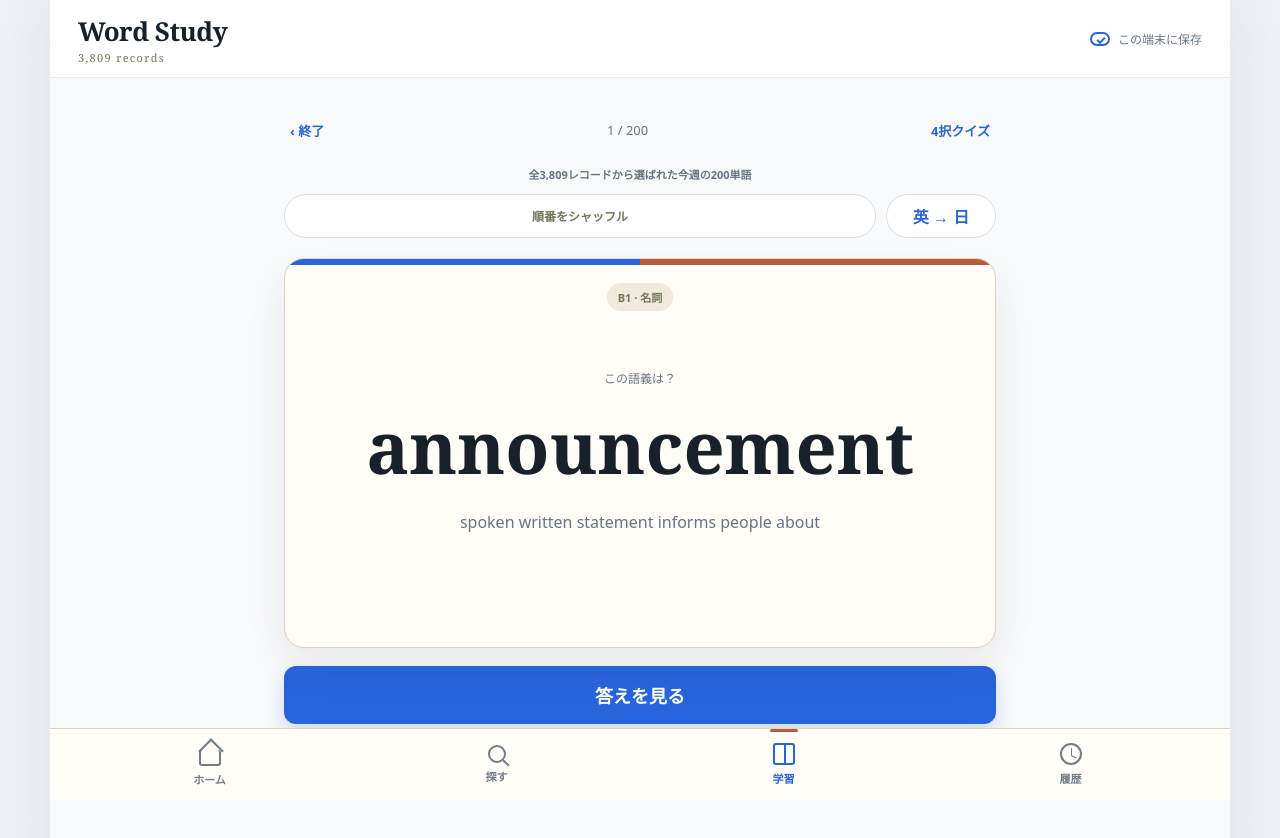
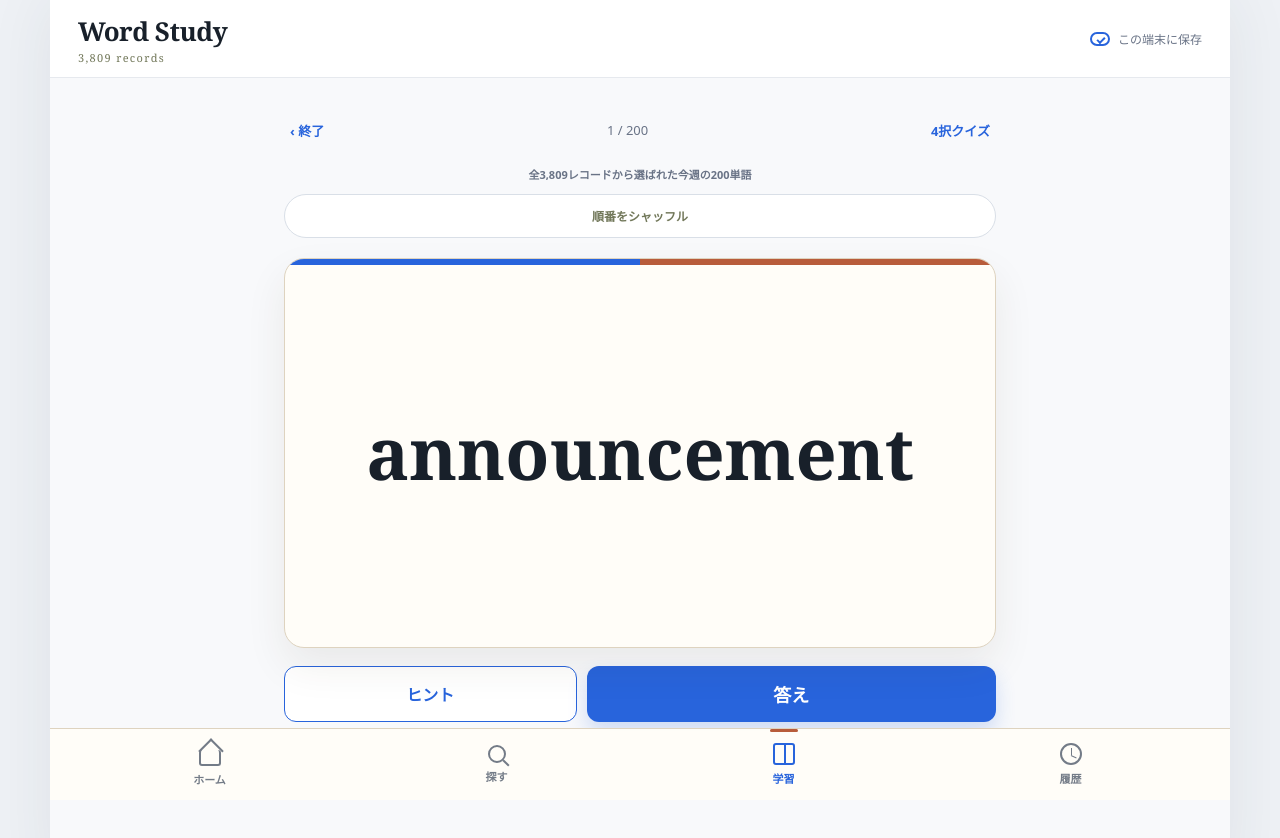
Before and after one commit to sawachair-spec/oxford-3000-study, a React (Vite) app: page / in a window 1280 px wide. Both pictures are taken after a click on the button "学習". Shown: the top 838 px of the page. Built offline with nearby package versions, Linux system fonts and the light colour scheme.

Commit message:
Add staged hint and answer card reveals

```diff
--- a/src/App.tsx
+++ b/src/App.tsx
@@ -3,6 +3,7 @@ import { useEffect, useMemo, useState } from "react";
 type Cefr = "A1" | "A2" | "B1" | "B2";
 type View = "home" | "search" | "study" | "quiz" | "history" | "detail";
 type Result = "unknown" | "uncertain" | "known" | "correct" | "incorrect";
+type RevealStage = "word" | "hint" | "answer";
 
 type WordRecord = {
   id: string;
@@ -105,8 +106,8 @@ export default function Home() {
   const [weeklySetIds, setWeeklySetIds] = useState<string[]>([]);
   const [studyOrderIds, setStudyOrderIds] = useState<string[]>([]);
   const [studyIndex, setStudyIndex] = useState(0);
-  const [revealed, setRevealed] = useState(false);
-  const [direction, setDirection] = useState<"en-ja" | "ja-en">("en-ja");
+  const [revealStage, setRevealStage] = useState<RevealStage>("word");
+  const direction: "en-ja" = "en-ja";
   const [query, setQuery] = useState("");
   const [posFilter, setPosFilter] = useState("all");
   const [quizChoices, setQuizChoices] = useState<WordRecord[]>([]);
@@ -164,7 +165,7 @@ export default function Home() {
     setWeeklySetIds(weeklyIds);
     setStudyOrderIds(shuffle(weeklyIds));
     setStudyIndex(0);
-    setRevealed(false);
+    setRevealStage("word");
   }, [records]);
 
   const studyDeck = useMemo(
@@ -220,7 +221,7 @@ export default function Home() {
   function reshuffleStudy() {
     setStudyOrderIds((ids) => shuffle(ids));
     setStudyIndex(0);
-    setRevealed(false);
+    setRevealStage("word");
     setQuizAnswered(null);
   }
 
@@ -240,7 +241,7 @@ export default function Home() {
   function rateCard(result: Result) {
     if (!current) return;
     addHistory(current, "card", result);
-    setRevealed(false);
+    setRevealStage("word");
     setStudyIndex((value) => value + 1);
   }
 
@@ -285,7 +286,7 @@ export default function Home() {
       recordIds: updatedSet,
     }));
     setStudyIndex(0);
-    setRevealed(false);
+    setRevealStage("word");
     navigate("study");
   }
 
@@ -386,21 +387,30 @@ export default function Home() {
               <span className="study-pool-note">全3,809レコードから選ばれた今週の200単語</span>
               <div className="study-controls">
                 <button className="shuffle-button" onClick={reshuffleStudy}>順番をシャッフル</button>
-                <button className="direction-toggle" onClick={() => setDirection((value) => value === "en-ja" ? "ja-en" : "en-ja")}>{direction === "en-ja" ? "英 → 日" : "日 → 英"}</button>
               </div>
             </div>
             {current ? <>
-              <section className={`study-card ${revealed ? "revealed" : ""}`}>
-                <span className="level-chip">{current.cefr} · {posJa[current.part_of_speech] ?? current.part_of_speech}</span>
-                <p className="prompt-label">{direction === "en-ja" ? "この語義は？" : "この英単語は？"}</p>
-                <h1>{direction === "en-ja" ? displayWord(current.word) : current.japanese_gloss}</h1>
-                <p className="sense">{direction === "en-ja" ? current.sense_label : current.japanese_definition}</p>
-                {revealed && <div className="answer-panel">
-                  <span>ANSWER</span><h2>{direction === "en-ja" ? current.japanese_gloss : displayWord(current.word)}</h2>
-                  <p>{current.english_definition}</p><p>{current.japanese_definition}</p>
+              <section className={`study-card stage-${revealStage}`}>
+                <h1>{displayWord(current.word)}</h1>
+                {revealStage === "hint" && <div className="hint-panel">
+                  <span>HINT · ENGLISH DEFINITION</span>
+                  <p>{current.english_definition}</p>
+                </div>}
+                {revealStage === "answer" && <div className="answer-panel">
+                  <span>ANSWER</span>
+                  <h2>{current.japanese_gloss}</h2>
+                  <dl>
+                    <div><dt>レベル・品詞</dt><dd>{current.cefr} · {posJa[current.part_of_speech] ?? current.part_of_speech}</dd></div>
+                    <div><dt>語義</dt><dd>{current.sense_label || "—"}</dd></div>
+                    <div><dt>English definition</dt><dd>{current.english_definition}</dd></div>
+                    <div><dt>日本語定義</dt><dd>{current.japanese_definition}</dd></div>
+                  </dl>
                 </div>}
               </section>
-              {!revealed ? <button className="primary-cta reveal-button" onClick={() => setRevealed(true)}>答えを見る</button> :
+              {revealStage !== "answer" ? <div className="reveal-actions">
+                <button className="hint-button" disabled={revealStage === "hint"} onClick={() => setRevealStage("hint")}>{revealStage === "hint" ? "ヒント表示中" : "ヒント"}</button>
+                <button className="primary-cta reveal-button" onClick={() => setRevealStage("answer")}>答え</button>
+              </div> :
                 <div className="rating-buttons">
                   <button onClick={() => rateCard("unknown")}><b>1</b>わからない</button>
                   <button onClick={() => rateCard("uncertain")}><b>2</b>あいまい</button>
--- a/src/index.css
+++ b/src/index.css
@@ -110,20 +110,29 @@ button, a { -webkit-tap-highlight-color: transparent; }
 .study-head button { min-height: 44px; border: 0; background: none; color: var(--blue); font-weight: 700; cursor: pointer; }
 .study-settings { display: grid; gap: 12px; margin: 12px 0 20px; }
 .study-pool-note { color: var(--muted); font-size: 11px; font-weight: 700; text-align: center; }
-.study-controls { display: grid; grid-template-columns: 1fr 110px; gap: 10px; }
+.study-controls { display: grid; grid-template-columns: 1fr; gap: 10px; }
 .shuffle-button { min-height: 44px; border: 1px solid #d9dfe7; border-radius: 999px; background: white; color: var(--olive); font-size: 12px; font-weight: 800; cursor: pointer; }
-.direction-toggle { min-width: 95px; border: 1px solid #d9dfe7; border-radius: 999px; background: white; color: var(--blue); font-weight: 800; cursor: pointer; }
 .study-card { min-height: 390px; padding: 34px; display: flex; flex-direction: column; justify-content: center; align-items: center; text-align: center; background: var(--paper-card); border: 1px solid var(--line); border-radius: 20px; box-shadow: 0 18px 40px rgba(64, 50, 28, .08); position: relative; overflow: hidden; }
 .study-card::before { content: ""; position: absolute; inset: 0 0 auto; height: 6px; background: linear-gradient(90deg, var(--blue) 0 50%, var(--terracotta) 50%); }
 .level-chip { position: absolute; top: 24px; color: var(--olive); background: #efeadb; border-radius: 999px; padding: 6px 11px; font-size: 11px; font-weight: 700; }
 .prompt-label { color: var(--muted); font-size: 12px; }
 .study-card > h1 { margin: 8px 0; font-family: Georgia, "Yu Mincho", serif; font-size: clamp(44px, 10vw, 72px); line-height: 1.1; }
 .sense { max-width: 520px; color: var(--muted); }
+.hint-panel { width: min(100%, 560px); margin-top: 34px; padding: 24px; background: #f6f3e9; border: 1px solid var(--line); border-radius: 14px; }
+.hint-panel span { color: var(--olive); font-size: 9px; letter-spacing: .14em; font-weight: 900; }
+.hint-panel p { margin: 10px 0 0; color: #4f5945; font-family: Georgia, serif; font-size: 18px; line-height: 1.65; }
 .answer-panel { width: calc(100% + 68px); margin: 24px -34px -34px; padding: 22px 30px 28px; background: var(--blue-soft); border-top: 1px solid #cbdcff; }
 .answer-panel span { color: var(--blue); font-size: 9px; letter-spacing: .2em; font-weight: 900; }
 .answer-panel h2 { margin: 5px 0 10px; font-size: 28px; }
 .answer-panel p { margin: 7px 0; font-size: 13px; color: #526078; }
-.reveal-button { margin-top: 18px; }
+.answer-panel dl { display: grid; gap: 10px; max-width: 580px; margin: 18px auto 0; text-align: left; }
+.answer-panel dl div { padding-top: 10px; border-top: 1px solid #cbdcff; }
+.answer-panel dt { color: var(--blue); font-size: 9px; font-weight: 900; letter-spacing: .08em; }
+.answer-panel dd { margin: 4px 0 0; color: #526078; font-size: 13px; line-height: 1.55; }
+.reveal-actions { display: grid; grid-template-columns: 1fr 1.4fr; gap: 10px; margin-top: 18px; }
+.reveal-button { min-height: 56px; }
+.hint-button { min-height: 56px; border: 1px solid var(--blue); border-radius: 12px; background: white; color: var(--blue); font-weight: 800; cursor: pointer; }
+.hint-button:disabled { border-color: #c9d0db; color: var(--muted); background: #f1f3f6; cursor: default; }
 .rating-buttons { display: grid; grid-template-columns: repeat(3, 1fr); gap: 10px; margin-top: 18px; }
 .rating-buttons button { min-height: 64px; border: 1px solid #d8dfe8; background: white; border-radius: 12px; color: var(--muted); font-size: 12px; cursor: pointer; }
 .rating-buttons b { width: 22px; height: 22px; display: inline-grid; place-items: center; margin-right: 6px; border-radius: 50%; background: #edf0f4; }
@@ -210,7 +219,6 @@ button, a { -webkit-tap-highlight-color: transparent; }
   .word-row .chevron { grid-column: 2; grid-row: 1 / span 2; }
   .study-card { min-height: 370px; padding: 28px 22px; }
   .answer-panel { width: calc(100% + 44px); margin-left: -22px; margin-right: -22px; margin-bottom: -28px; }
-  .direction-toggle { height: 44px; }
   .rating-buttons { gap: 6px; }
   .rating-buttons button { padding: 8px 4px; }
   .rating-buttons b { display: block; margin: 0 auto 5px; }
```
Also changed, not shown: 1 other file (tests, documents, lock files or other folders).
